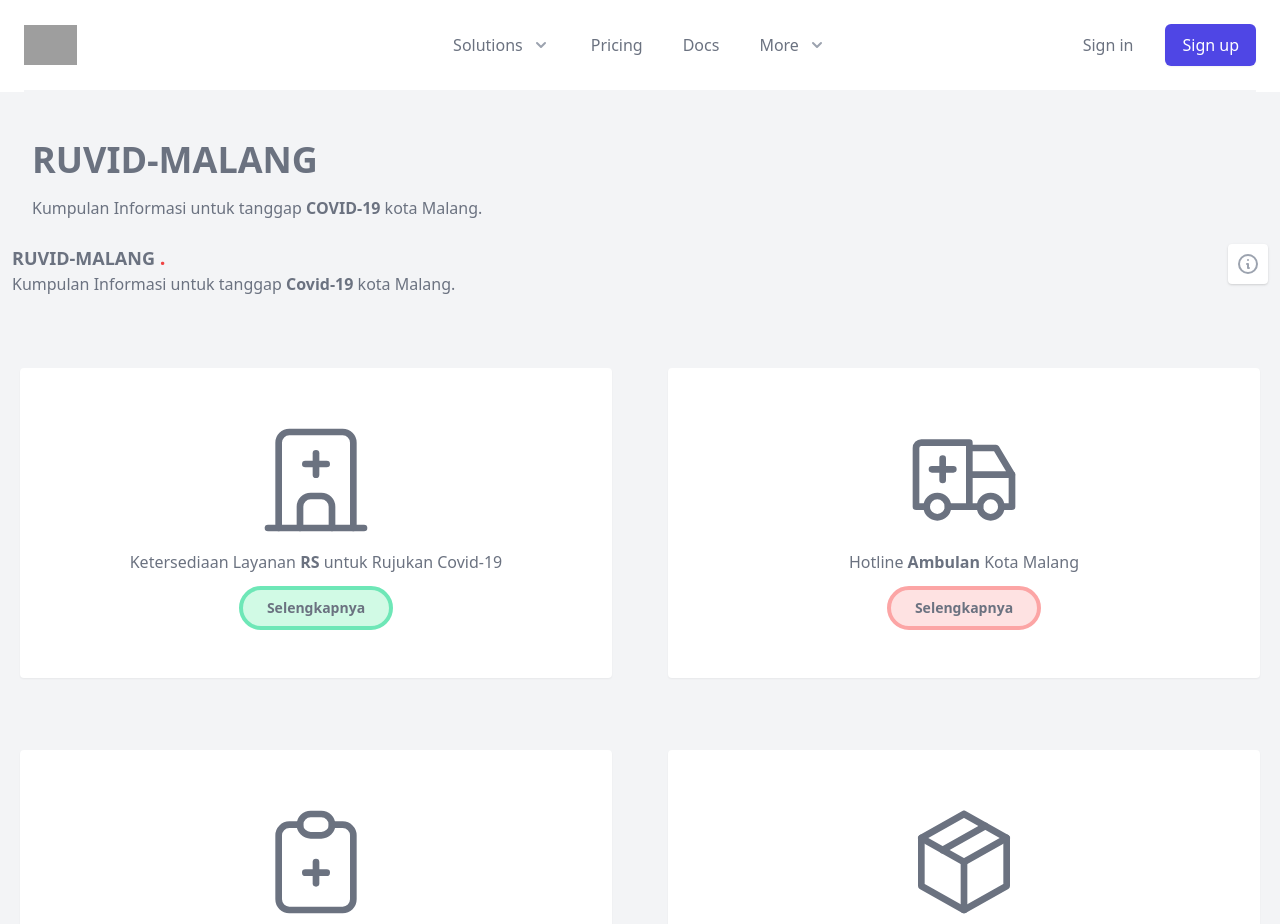
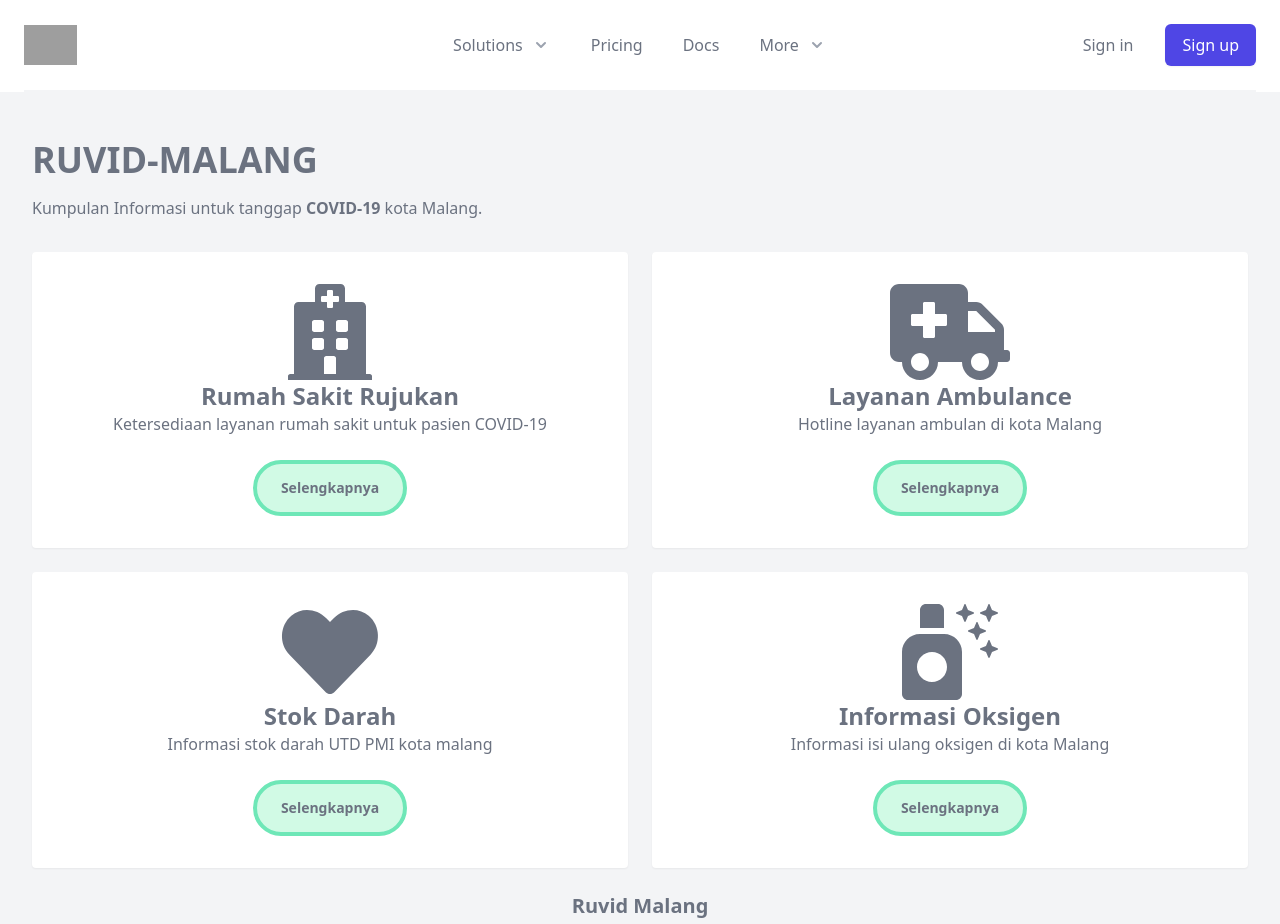
Before and after one commit to fazaio/ruvid-malang, a Vue app in the folder frontend/: page / in a window 1280 px wide. Shown: the top 924 px of the page. Built offline with nearby package versions, Linux system fonts and the light colour scheme; grey boxes are pictures that could not be loaded.

Commit message:
refactor: split homepage card rendering

```diff
--- /dev/null
+++ b/frontend/src/components/cardLayanan.vue
@@ -0,0 +1,24 @@
+<template>
+  <div
+    :id="data.url"
+    class="text-center bg-white py-8 px-8 shadow-sm rounded flex-col"
+  >
+    <font-awesome-icon :icon="data.icon" size="6x" />
+    <div>
+      <h2 class="font-bold text-2xl ">{{ data.title }}</h2>
+      <div class="">{{ data.description }}</div>
+    </div>
+    <button
+      @click="$router.push(data.url)"
+      class="mt-6 h-14 py-2 px-6 rounded-full bg-green-100 border-4 border-green-300 text-sm font-bold "
+    >
+      Selengkapnya
+    </button>
+  </div>
+</template>
+
+<script>
+export default {
+  props: ["data"],
+};
+</script>
--- a/frontend/src/views/Home.vue
+++ b/frontend/src/views/Home.vue
@@ -1,229 +1,56 @@
 <template>
-  <div>
-    <div class="p-1">
-      <div class="container mx-auto">
-        <div class="px-2 py-5 overflow-auto flex justify-between">
-          <div class="float-left">
-            <div class="font-bold text-lg">
-              RUVID-MALANG <span class="text-red-500 text-xl">.</span>
-            </div>
-            <span
-              >Kumpulan Informasi untuk tanggap <b>Covid-19</b> kota
-              Malang.</span
-            >
-          </div>
-          <div class="float-right">
-            <button
-              @click="$router.push('/about')"
-              class="p-2 shadow rounded bg-white text-gray-400"
-            >
-              <svg
-                xmlns="http://www.w3.org/2000/svg"
-                class="icon icon-tabler icon-tabler-info-circle"
-                width="24"
-                height="24"
-                viewBox="0 0 24 24"
-                stroke-width="2"
-                stroke="currentColor"
-                fill="none"
-                stroke-linecap="round"
-                stroke-linejoin="round"
-              >
-                <path stroke="none" d="M0 0h24v24H0z" fill="none"></path>
-                <circle cx="12" cy="12" r="9"></circle>
-                <line x1="12" y1="8" x2="12.01" y2="8"></line>
-                <polyline points="11 12 12 12 12 16 13 16"></polyline>
-              </svg>
-            </button>
-          </div>
-        </div>
-      </div>
-    </div>
-    <div class="p-1 mt-5">
-      <div class="container mx-auto">
-        <div
-          class="
-            block
-            md:grid
-            lg:grid
-            xl:grid
-            grid-flow-col grid-cols-2 grid-rows-2
-            gap-6
-          "
-        >
-          <!-- Grid one -->
-          <div class="text-center bg-white py-12 my-6 mx-4 shadow-sm rounded">
-            <div class="inline-block">
-              <svg
-                xmlns="http://www.w3.org/2000/svg"
-                class="icon icon-tabler icon-tabler-building-hospital ukurane"
-                viewBox="0 0 24 24"
-                stroke-width="2"
-                stroke="currentColor"
-                fill="none"
-                stroke-linecap="round"
-                stroke-linejoin="round"
-              >
-                <path stroke="none" d="M0 0h24v24H0z" fill="none"></path>
-                <line x1="3" y1="21" x2="21" y2="21"></line>
-                <path d="M5 21v-16a2 2 0 0 1 2 -2h10a2 2 0 0 1 2 2v16"></path>
-                <path d="M9 21v-4a2 2 0 0 1 2 -2h2a2 2 0 0 1 2 2v4"></path>
-                <line x1="10" y1="9" x2="14" y2="9"></line>
-                <line x1="12" y1="7" x2="12" y2="11"></line>
-              </svg>
-            </div>
-            <div>Ketersediaan Layanan <b>RS</b> untuk Rujukan Covid-19</div>
-            <button
-              @click="$router.push('rujukan')"
-              class="
-                py-2
-                px-6
-                rounded-full
-                mt-3
-                bg-green-100
-                border-4 border-green-300
-                text-sm
-                font-bold
-              "
-            >
-              Selengkapnya
-            </button>
-          </div>
+  <main id="home" class="px-8 pt-8">
+    <section
+      id="layanan"
+      class="grid gap-6 grid-flow-row grid-cols-1 md:grid-cols-2 grid-rows-2"
+    >
+        <card-layanan v-for="listLayanan in daftarLayanan" :key="listLayanan.url" :data="listLayanan" />
 
-          <!-- grid two -->
-          <div class="text-center bg-white py-12 my-6 mx-4 shadow-sm rounded">
-            <div class="inline-block">
-              <svg
-                xmlns="http://www.w3.org/2000/svg"
-                class="icon icon-tabler icon-tabler-report-medical ukurane"
-                width="24"
-                height="24"
-                viewBox="0 0 24 24"
-                stroke-width="2"
-                stroke="currentColor"
-                fill="none"
-                stroke-linecap="round"
-                stroke-linejoin="round"
-              >
-                <path stroke="none" d="M0 0h24v24H0z" fill="none"></path>
-                <path
-                  d="M9 5h-2a2 2 0 0 0 -2 2v12a2 2 0 0 0 2 2h10a2 2 0 0 0 2 -2v-12a2 2 0 0 0 -2 -2h-2"
-                ></path>
-                <rect x="9" y="3" width="6" height="4" rx="2"></rect>
-                <line x1="10" y1="14" x2="14" y2="14"></line>
-                <line x1="12" y1="12" x2="12" y2="16"></line>
-              </svg>
-            </div>
-            <div>Informasi Stok Darah <b>UTD PMI</b> Kota Malang</div>
-            <button
-              @click="$router.push('stokdarah')"
-              class="
-                py-2
-                px-6
-                rounded-full
-                mt-3
-                bg-indigo-100
-                border-4 border-indigo-300
-                text-sm
-                font-bold
-              "
-            >
-              Selengkapnya
-            </button>
-          </div>
-
-          <!-- grid four -->
-          <div class="text-center bg-white py-12 my-6 mx-4 shadow-sm rounded">
-            <div class="inline-block">
-              <svg
-                xmlns="http://www.w3.org/2000/svg"
-                class="icon icon-tabler icon-tabler-ambulance ukurane"
-                width="24"
-                height="24"
-                viewBox="0 0 24 24"
-                stroke-width="2"
-                stroke="currentColor"
-                fill="none"
-                stroke-linecap="round"
-                stroke-linejoin="round"
-              >
-                <path stroke="none" d="M0 0h24v24H0z" fill="none"></path>
-                <circle cx="7" cy="17" r="2"></circle>
-                <circle cx="17" cy="17" r="2"></circle>
-                <path
-                  d="M5 17h-2v-11a1 1 0 0 1 1 -1h9v12m-4 0h6m4 0h2v-6h-8m0 -5h5l3 5"
-                ></path>
-                <path d="M6 10h4m-2 -2v4"></path>
-              </svg>
-            </div>
-            <div>Hotline <b>Ambulan</b> Kota Malang</div>
-            <button
-              @click="$router.push('ambulan')"
-              class="
-                py-2
-                px-6
-                rounded-full
-                mt-3
-                bg-red-100
-                border-4 border-red-300
-                text-sm
-                font-bold
-              "
-            >
-              Selengkapnya
-            </button>
-          </div>
-
-          <!-- grid three -->
-          <div class="text-center bg-white py-12 my-6 mx-4 shadow-sm rounded">
-            <div class="inline-block">
-              <svg
-                xmlns="http://www.w3.org/2000/svg"
-                class="icon icon-tabler icon-tabler-package ukurane"
-                width="24"
-                height="24"
-                viewBox="0 0 24 24"
-                stroke-width="2"
-                stroke="currentColor"
-                fill="none"
-                stroke-linecap="round"
-                stroke-linejoin="round"
-              >
-                <path stroke="none" d="M0 0h24v24H0z" fill="none"></path>
-                <polyline
-                  points="12 3 20 7.5 20 16.5 12 21 4 16.5 4 7.5 12 3"
-                ></polyline>
-                <line x1="12" y1="12" x2="20" y2="7.5"></line>
-                <line x1="12" y1="12" x2="12" y2="21"></line>
-                <line x1="12" y1="12" x2="4" y2="7.5"></line>
-                <line x1="16" y1="5.25" x2="8" y2="9.75"></line>
-              </svg>
-            </div>
-            <div>Hotline Isi Ulang tabung <b>Oksigen</b></div>
-            <button
-              @click="$router.push('oksigen')"
-              class="
-                py-2
-                px-6
-                rounded-full
-                mt-3
-                bg-indigo-100
-                border-4 border-indigo-300
-                text-sm
-                font-bold
-              "
-            >
-              Selengkapnya
-            </button>
-          </div>
-        </div>
-      </div>
-    </div>
-  </div>
+    </section>
+  </main>
 </template>
 
 <script>
-export default {};
+import CardLayanan from "../components/cardLayanan.vue";
+
+export default {
+  data() {
+    return {
+      daftarLayanan: layanan,
+    };
+  },
+
+  components: {
+    CardLayanan,
+  },
+};
+
+const layanan = [
+  {
+    title: "Rumah Sakit Rujukan",
+    description: "Ketersediaan layanan rumah sakit untuk pasien COVID-19",
+    url: "rujukan",
+    icon: "hospital"
+  },
+  {
+    title: "Layanan Ambulance",
+    description: "Hotline layanan ambulan di kota Malang",
+    url: "ambulan",
+    icon: "ambulance"
+  },
+  {
+    title: "Stok Darah",
+    description: "Informasi stok darah UTD PMI kota malang",
+    url: "stokdarah",
+    icon: "heart"
+  },
+  {
+    title: "Informasi Oksigen",
+    description: "Informasi isi ulang oksigen di kota Malang",
+    url: "oksigen",
+    icon: "air-freshener"
+  },
+];
 </script>
 
 <style>
```
